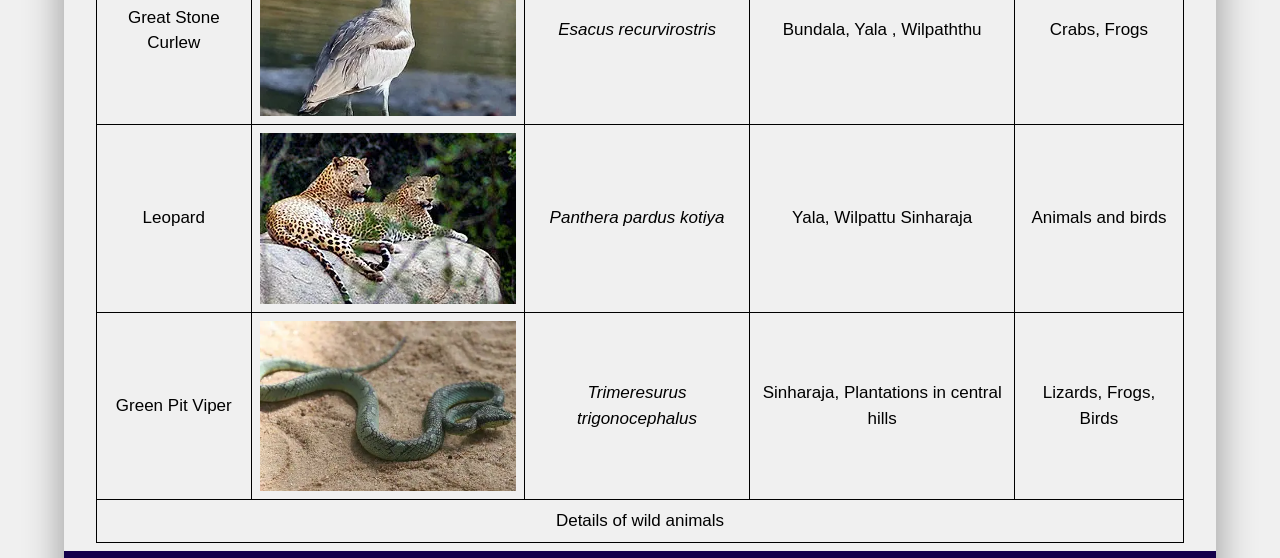
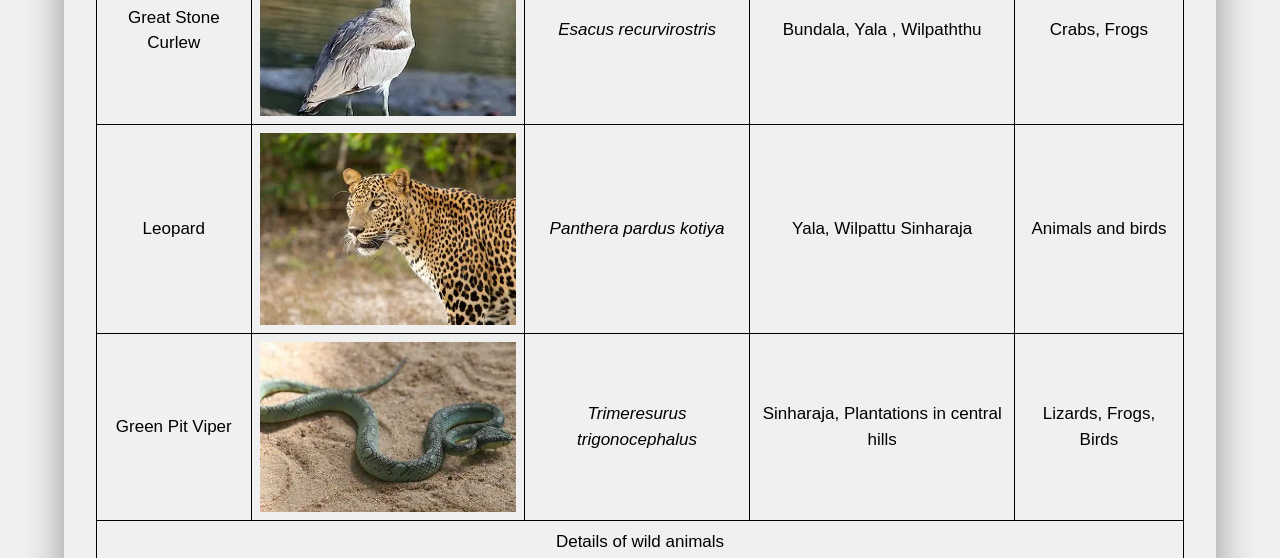
Before and after one commit to sachintha-lk/WDOS1-Assignment2, a plain HTML site: page wildlife.html in a window 1280 px wide. Shown: the part 3620-4178 px from the top of the page. Drawn offline with Linux system fonts and the light colour scheme.

Commit message:
Change leopard img

```diff
--- a/wildlife.html
+++ b/wildlife.html
@@ -148,8 +148,8 @@
                                         <td>Leopard</td>
                                         <td>
                                             <picture>
-                                                <source srcset="images/wildlife/leopards.webp" type="image/webp">
-                                                <img src="images/wildlife/leopards.jpg" alt="Image of Leopards">
+                                                <source srcset="images/wildlife/leopard.webp" type="image/webp">
+                                                <img src="images/wildlife/leopard.jpg" alt="Image of Leopard">
                                             </picture>
                                         </td>
                                         <td><i>Panthera pardus kotiya</i></td>
@@ -218,7 +218,6 @@
 
                 References
 
-                beautyofyala (2011) Lankan Leopard. Available at: https://commons.wikimedia.org/wiki/File:Leopards_Yala.jpg (Accessed: 7 May 2022).
 
                 Daya Safari (2018) Bundala. Available at: https://dayasafari.com/wp-content/uploads/2018/09/Bundala-1600X1060-1536x1018.jpg (Accessed: 7 May 2022).
 
@@ -239,6 +238,8 @@
                 Lakpura LLC (2022) Yala National Park. Available at: https://lk.lakpura.com/pages/yala-national-park (Accessed: 7 May 2022).
 
                 Lonely Planet (2022) Bundala National Park. Available at: https://www.lonelyplanet.com/sri-lanka/the-south/bundala-national-park/attractions/bundala-national-park/a/poi-sig/1194743/357485 (Accessed: 7 May 2022).
+
+                Nature Odyssey LTD (2018) The Sri Lankan Leopard. Available at: https://www.natureodyssey.com/wp-content/uploads/2018/09/DSC_0448.jpg (Accessed: 16 June 2022).
 
                 rainforest-ecolodge.com (2015) Slender loris. Available at: https://www.rainforest-ecolodge.com/wp-content/uploads/2015/07/Slender-loris.jpg (Accessed: 7 May 2022).
 
```
Also changed, not shown: images/wildlife/leopard.jpg (added), images/wildlife/leopard.webp (added), images/wildlife/leopards.jpg (deleted), images/wildlife/leopards.webp (deleted).
